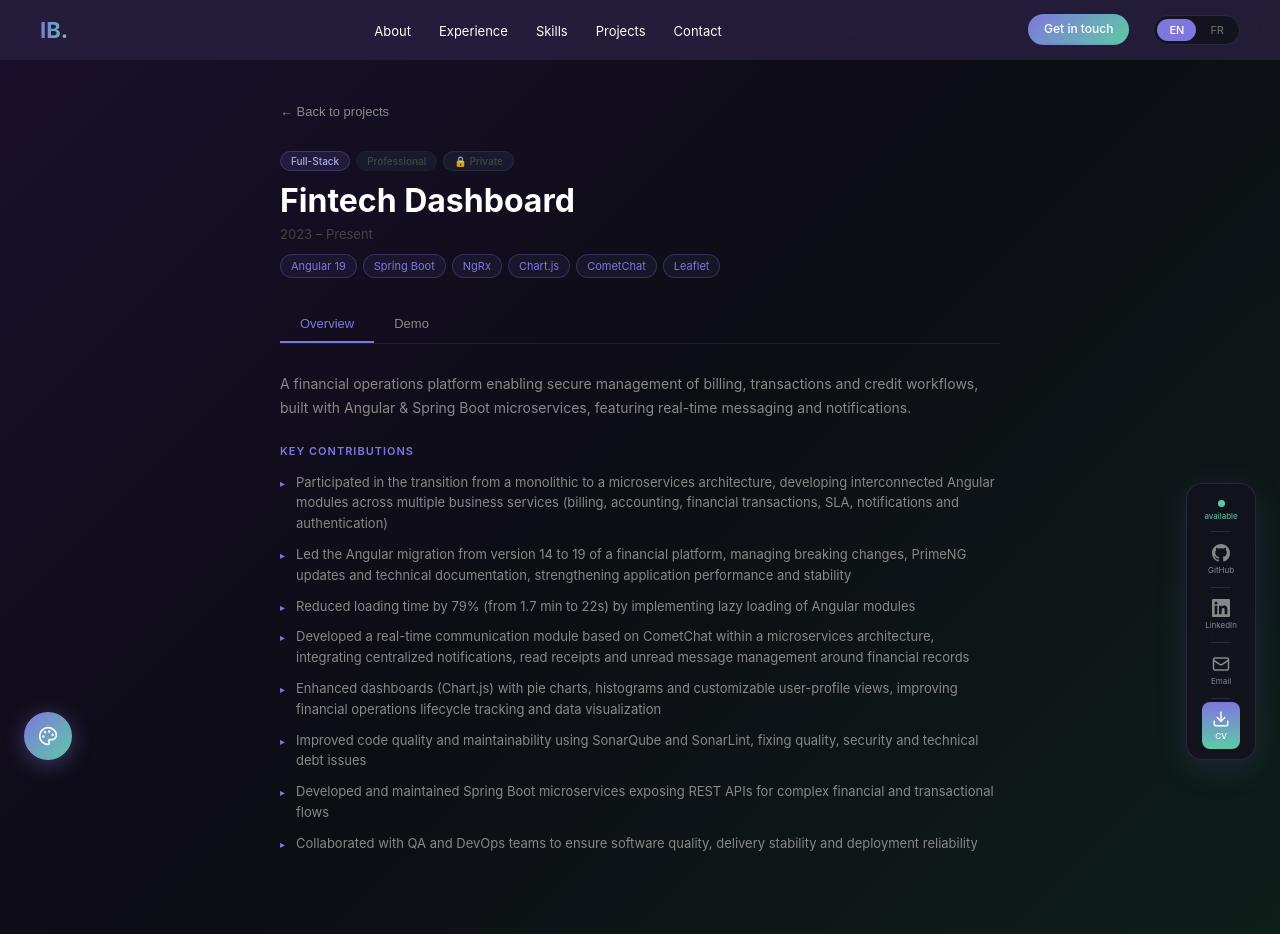
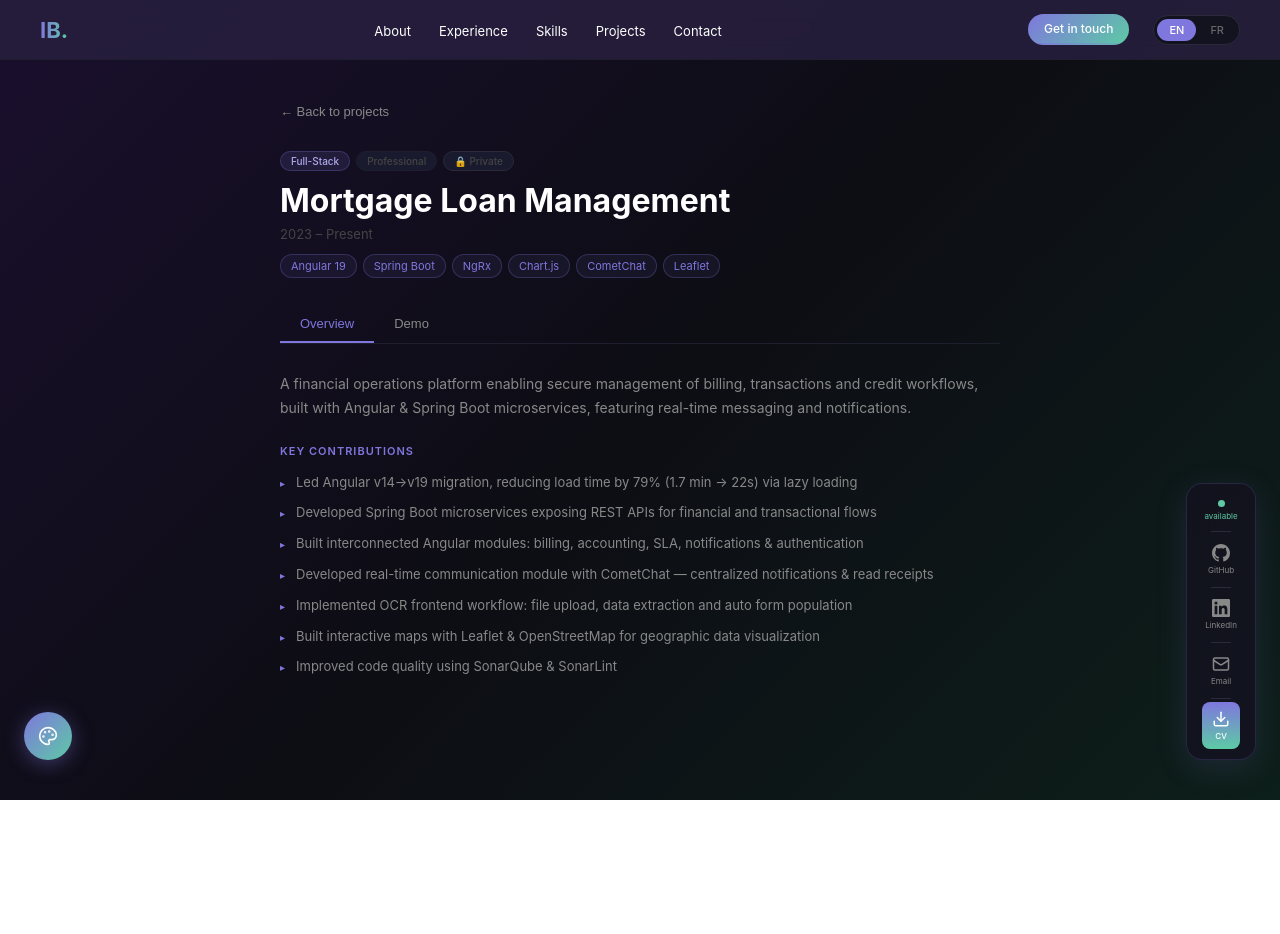
Before and after one commit to Ikram-Boussif/portfolio-v2, an Angular app: page /projects/1 in a window 1280 px wide. After the commit the page ends 800 px from the top, so only its background shows below. Built offline with nearby package versions, Linux system fonts and the light colour scheme.

Commit message:
feat: add portfolio v2 project, update projects/project-detail and skills components

```diff
--- a/src/app/components/project-detail/project-detail.component.html
+++ b/src/app/components/project-detail/project-detail.component.html
@@ -17,7 +17,7 @@
           🔒 {{ lang.lang() === 'en' ? 'Private' : 'Privé'}}
         </span>
       </div>
-      <h1>{{ project()!.name }}</h1>
+      <h1>{{ project()!.name[lang.lang()] }}</h1>
       <p class="detail-year">{{ project()!.year[lang.lang()] }}</p>
       <div class="detail-tags">
         <span class="detail-tag" *ngFor="let tag of project()!.tags">{{ tag }}</span>
@@ -73,13 +73,13 @@
 
       <div class="demo-screenshots" *ngIf="project()!.screenshots.length">
         <div class="screenshot-wrapper main" (click)="openZoom(project()!.screenshots[0])">
-          <img [src]="project()!.screenshots[0]" [alt]="project()!.name + ' screenshot 1'" class="screenshot-main" />
+          <img [src]="project()!.screenshots[0]" [alt]="project()!.name[lang.lang()] + ' screenshot 1'" class="screenshot-main" />
           <div class="zoom-hint">🔍</div>
         </div>
 
         <div class="screenshots-sub" *ngIf="project()!.screenshots.length > 1">
           <div class="screenshot-wrapper" *ngFor="let shot of project()!.screenshots.slice(1)" (click)="openZoom(shot)">
-            <img [src]="shot" [alt]="project()!.name + ' screenshot'" class="screenshot-thumb" />
+            <img [src]="shot" [alt]="project()!.name[lang.lang()] + ' screenshot'" class="screenshot-thumb" />
             <div class="zoom-hint">🔍</div>
           </div>
         </div>
--- a/src/app/components/project-detail/project-detail.component.ts
+++ b/src/app/components/project-detail/project-detail.component.ts
@@ -6,7 +6,7 @@ import { DomSanitizer, SafeResourceUrl } from '@angular/platform-browser';
 
 interface ProjectDetail {
   id: number;
-  name: string;
+  name: { en: string, fr: string };
   category: string;
   type: { en: string; fr: string };
   year: { en: string; fr: string };
@@ -41,7 +41,10 @@ export class ProjectDetailComponent implements OnInit {
   projects: ProjectDetail[] = [
     {
       id: 1,
-      name: 'Fintech Dashboard',
+      name: {
+        en: 'Mortgage Loan Management',
+        fr: 'Gestion des Prêts Hypothécaires'
+      },
       category: 'Full-Stack',
       type: { en: 'Professional', fr: 'Professionnel' },
       year: { en: '2023 – Present', fr: '2023 – Présent' },
@@ -61,30 +64,67 @@ export class ProjectDetailComponent implements OnInit {
       },
       bullets: {
         en: [
-          'Participated in the transition from a monolithic to a microservices architecture, developing interconnected Angular modules across multiple business services (billing, accounting, financial transactions, SLA, notifications and authentication)',
-          'Led the Angular migration from version 14 to 19 of a financial platform, managing breaking changes, PrimeNG updates and technical documentation, strengthening application performance and stability',
-          'Reduced loading time by 79% (from 1.7 min to 22s) by implementing lazy loading of Angular modules',
-          'Developed a real-time communication module based on CometChat within a microservices architecture, integrating centralized notifications, read receipts and unread message management around financial records',
-          'Enhanced dashboards (Chart.js) with pie charts, histograms and customizable user-profile views, improving financial operations lifecycle tracking and data visualization',
-          'Improved code quality and maintainability using SonarQube and SonarLint, fixing quality, security and technical debt issues',
-          'Developed and maintained Spring Boot microservices exposing REST APIs for complex financial and transactional flows',
-          'Collaborated with QA and DevOps teams to ensure software quality, delivery stability and deployment reliability'
+          'Led Angular v14→v19 migration, reducing load time by 79% (1.7 min → 22s) via lazy loading',
+          'Developed Spring Boot microservices exposing REST APIs for financial and transactional flows',
+          'Built interconnected Angular modules: billing, accounting, SLA, notifications & authentication',
+          'Developed real-time communication module with CometChat — centralized notifications & read receipts',
+          'Implemented OCR frontend workflow: file upload, data extraction and auto form population',
+          'Built interactive maps with Leaflet & OpenStreetMap for geographic data visualization',
+          'Improved code quality using SonarQube & SonarLint'
         ],
         fr: [
-          'Participé à la transition d\'une architecture monolithique vers une architecture microservices, en développant des modules Angular interconnectés avec plusieurs services métier (facturation, comptabilité, transactions financières, SLA, notifications et authentification)',
-          'Assuré la migration Angular de la version 14 à 19 d\'une plateforme financière, en gérant les breaking changes, la mise à jour de PrimeNG et la documentation technique, renforçant les performances et la stabilité de l\'application',
-          'Réduit le temps de chargement de 79% (de 1,7 min à 22 s) en implémentant le lazy loading des modules Angular',
-          'Développé un module de communication en temps réel basé sur CometChat dans une architecture microservices, intégrant un système centralisé de notifications, accusés de lecture et gestion des messages non lus autour des dossiers financiers',
-          'Enrichi les dashboards (Chart.js) avec pie charts, histogrammes et vues personnalisables par profil utilisateur, améliorant le suivi du cycle de vie des opérations financières et la visualisation des données',
-          'Optimisé la qualité et la maintenabilité du code via SonarQube et SonarLint, en corrigeant les problèmes de qualité, de sécurité et de dette technique',
-          'Développé et maintenu des microservices Spring Boot exposant des API REST pour la gestion de flux financiers et transactionnels complexes',
-          'Travaillé en collaboration avec les équipes QA et DevOps pour garantir la qualité logicielle, la stabilité des livraisons et la fiabilité des déploiements'
+          'Conduit la migration Angular v14→v19, réduisant le temps de chargement de 79% (1,7 min → 22s) via le lazy loading',
+          'Développé et maintenu des microservices Spring Boot exposant des APIs REST pour les flux financiers',
+          'Construit des modules Angular interconnectés : facturation, comptabilité, SLA, notifications & authentification',
+          'Développé un module de communication temps réel avec CometChat — notifications centralisées & accusés de lecture',
+          'Implémenté le workflow OCR frontend : upload, extraction de données et préremplissage automatique des formulaires',
+          'Développé des fonctionnalités cartographiques avec Leaflet & OpenStreetMap pour la visualisation géographique',
+          'Amélioré la qualité du code via SonarQube & SonarLint'
         ]
       },
     },
     {
       id: 2,
-      name: 'KinderGarten',
+      name: { en: 'Portfolio', fr: 'Portfolio' },
+      category: 'Frontend',
+      type: { en: 'Personal', fr: 'Personnel' },
+      year: { en: '2025', fr: '2025' },
+      color: 'purple',
+      private: false,
+      hasDemo: false,
+      videoUrl: '',
+      screenshots: [],
+      tags: ['Angular 19', 'TypeScript', 'SCSS', 'EmailJS', 'Vercel'],
+      github: 'https://github.com/Ikram-Boussif/ikram-boussif-portfolio',
+      live: 'https://ikram-boussif-portfolio.vercel.app/',
+      description: {
+        en: 'Personal portfolio built with Angular 19 featuring 4 color themes, EN/FR language switcher, scroll animations, project detail pages with lazy-loaded routing and EmailJS contact form.',
+        fr: 'Portfolio personnel développé avec Angular 19 avec 4 thèmes de couleurs, switcher de langue EN/FR, animations au scroll, pages de détail avec routing lazy-loaded et formulaire de contact EmailJS.'
+      },
+      bullets: {
+        en: [
+          'Built with Angular 19 standalone components and signals for reactive state management',
+          'Implemented 4 color themes with CSS variables that change dynamically at runtime',
+          'EN/FR language switcher with full content translation using a custom LanguageService',
+          'Lazy-loaded routing for project detail pages — HomeComponent and ProjectDetailComponent',
+          'Scroll animations using IntersectionObserver API via a custom Angular directive',
+          'Contact form powered by EmailJS — no backend required',
+          'Deployed on Vercel with automatic deployment on every git push'
+        ],
+        fr: [
+          'Développé avec Angular 19 standalone components et signals pour la gestion réactive de l\'état',
+          'Implémentation de 4 thèmes de couleurs avec variables CSS modifiables dynamiquement',
+          'Switcher de langue EN/FR avec traduction complète du contenu via un LanguageService personnalisé',
+          'Routing lazy-loaded pour les pages de détail — HomeComponent et ProjectDetailComponent',
+          'Animations au scroll via l\'API IntersectionObserver avec une directive Angular personnalisée',
+          'Formulaire de contact via EmailJS — sans backend',
+          'Déployé sur Vercel avec déploiement automatique à chaque git push'
+        ]
+      }
+    },
+    {
+      id: 3,
+      name: { en: 'KinderGarten', fr: 'Jardin d\'enfants' },
       category: 'Full-Stack',
       type: { en: 'Academic', fr: 'Académique' },
       year: { en: '2021', fr: '2021' },
@@ -118,8 +158,8 @@ export class ProjectDetailComponent implements OnInit {
       },
     },
     {
-      id: 3,
-      name: 'Herbin — Biotherapy App',
+      id: 4,
+      name: { en: 'Herbin', fr: 'Herbin' },
       category: 'Full-Stack',
       type: { en: 'Internship', fr: 'Stage' },
       year: { en: '2021', fr: '2021' },
@@ -155,8 +195,8 @@ export class ProjectDetailComponent implements OnInit {
       }
     },
     {
-      id: 4,
-      name: 'Météo App',
+      id: 5,
+      name: { en: 'Weather', fr: 'Météo' },
       category: 'Frontend',
       type: { en: 'Personal', fr: 'Personnel' },
       year: { en: '2024', fr: '2024' },
@@ -186,8 +226,8 @@ export class ProjectDetailComponent implements OnInit {
       }
     },
     {
-      id: 5,
-      name: 'The right Price',
+      id: 6,
+      name: { en: 'The right Price', fr: 'Le juste prix' },
       category: 'Frontend',
       type: { en: 'Personal', fr: 'Personnel' },
       year: { en: '2025', fr: '2025' },
--- a/src/app/components/projects/projects.component.html
+++ b/src/app/components/projects/projects.component.html
@@ -42,7 +42,7 @@
       </div>
 
       <div class="card-body">
-        <div class="card-name">{{ project.name }}</div>
+        <div class="card-name">{{ project.name[lang.lang()] }}</div>
         <div class="card-desc">{{ project.description[lang.lang()] }}</div>
         <div class="card-tags">
           <span class="tag" *ngFor="let tag of project.tags">{{ tag }}</span>
--- a/src/app/components/projects/projects.component.ts
+++ b/src/app/components/projects/projects.component.ts
@@ -6,7 +6,7 @@ import { LanguageService } from '../../services/language.service';
 
 interface Project {
   id: number;
-  name: string;
+  name: { en: string; fr: string };
   description: { en: string; fr: string };
   category: string;
   year: { en: string; fr: string };
@@ -46,7 +46,10 @@ export class ProjectsComponent {
   projects: Project[] = [
     {
       id: 1,
-      name: 'Fintech Dashboard',
+      name: {
+        en: 'Mortgage Loan Management',
+        fr: 'Gestion des Prêts Hypothécaires'
+      },
       description: {
         en: 'Financial operations platform built with Angular & Spring Boot microservices.',
         fr: 'Plateforme de gestion financière construite avec Angular et Spring Boot en architecture microservices.'
@@ -61,7 +64,22 @@ export class ProjectsComponent {
     },
     {
       id: 2,
-      name: 'KinderGarten',
+      name: { en: 'Portfolio', fr: 'Portfolio' },
+      description: {
+        en: 'Personal portfolio built with Angular 19 featuring 4 color themes, EN/FR language switcher, scroll animations, project detail pages with routing and EmailJS contact form.',
+        fr: 'Portfolio personnel développé avec Angular 19 avec 4 thèmes de couleurs, switcher de langue EN/FR, animations au scroll, pages de détail de projets avec routing et formulaire de contact EmailJS.'
+      },
+      category: 'Frontend',
+      year: { en: '2026', fr: '2026' },
+      tags: ['Angular 19', 'TypeScript', 'SCSS', 'EmailJS', 'Vercel'],
+      color: 'purple',
+      github: 'https://github.com/Ikram-Boussif/ikram-boussif-portfolio',
+      live: 'https://ikram-boussif-portfolio.vercel.app/',
+      private: false
+    },
+    {
+      id: 3,
+      name: { en: 'KinderGarten', fr: 'Jardin d\'enfants' },
       description: {
         en: 'A web platform dedicated to kindergarten management, enabling administrators, owners and parents to interact through dedicated dashboards.',
         fr: 'Une plateforme web dédiée à la gestion des jardins d\'enfants, permettant aux administrateurs, propriétaires et parents d\'interagir via des tableaux de bord dédiés.'
@@ -75,8 +93,8 @@ export class ProjectsComponent {
       private: false
     },
     {
-      id: 3,
-      name: 'Herbin — Biotherapy App',
+      id: 4,
+      name: { en: 'Herbin', fr: 'Herbin' },
       description: {
         en: 'A web platform for selling therapeutic products online, with catalog browsing and admin product management.',
         fr: 'Une plateforme web de vente de produits thérapeutiques en ligne, avec navigation dans le catalogue et gestion des produits par les administrateurs.'
@@ -90,8 +108,8 @@ export class ProjectsComponent {
       private: false
     },
     {
-      id: 4,
-      name: 'Météo App',
+      id: 5,
+      name: { en: 'Weather', fr: 'Météo' },
       description: {
         en: 'Weather application that automatically detects the user\'s location or lets them search a city, using the OpenWeatherMap API.',
         fr: 'Application météo qui détecte automatiquement la position de l\'utilisateur ou permet de rechercher une ville, via l\'API OpenWeatherMap.'
@@ -105,8 +123,8 @@ export class ProjectsComponent {
       private: false
     },
     {
-      id: 5,
-      name: 'Le Juste Prix',
+      id: 6,
+      name: { en: 'The right Price', fr: 'Le juste prix' },
       description: {
         en: 'Interactive JavaScript guessing game — find a random number between 0 and 1000 with feedback after each attempt.',
         fr: 'Jeu de devinettes interactif en JavaScript — trouvez un nombre aléatoire entre 0 et 1000 grâce à un retour après chaque tentative.'
--- a/src/app/components/skills/skills.component.html
+++ b/src/app/components/skills/skills.component.html
@@ -12,7 +12,7 @@
       <div class="skill-group" scrollAnimation direction="left" *ngFor="let group of skillGroups">
         <div class="group-title">
           <span class="icon">{{ group.icon }}</span>
-          <span>{{ group.category }}</span>
+          <span>{{ group.category[lang.lang()] }}</span>
         </div>
         <div class="chips">
           <span class="chip {{ group.color }}" *ngFor="let skill of group.skills; let i = index"
```
Also changed, not shown: src/app/components/experience/experience.component.ts (+16 -14 lines), src/app/components/skills/skills.component.ts (+5 -5 lines).
